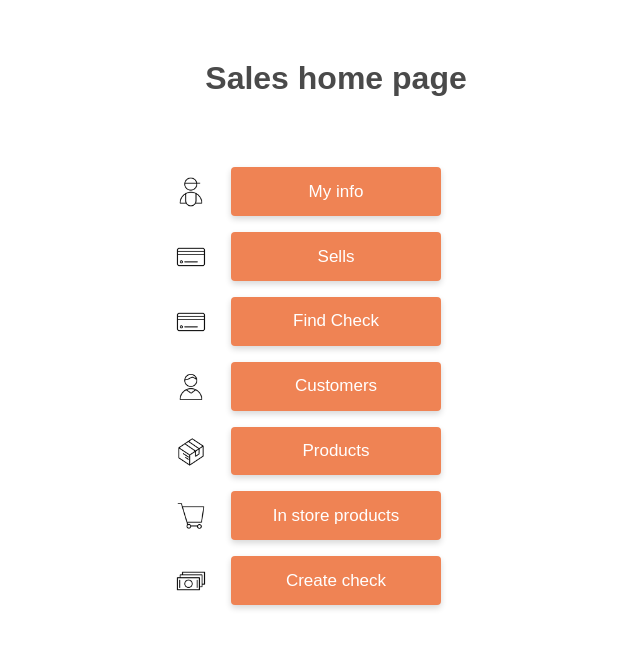
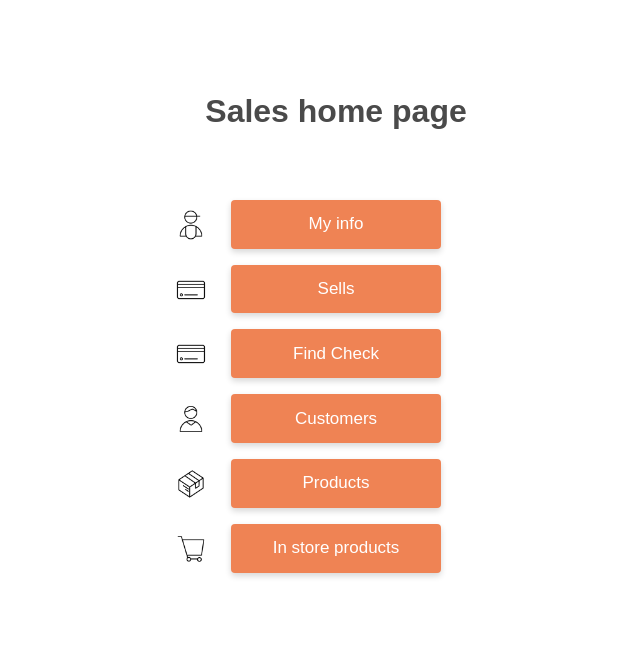
Before and after one commit to Zhenyettta/3LAGODA, a Django app: page /home/ in a window 1280 px wide. Shown: the part 70-719 px from the top of the page, without its empty margins (304-944 px from the left). Run offline with Django 4.2, Linux system fonts and the light colour scheme.

Commit message:
fixed check logic

```diff
--- a/3LAGODA/templates/sales/home.html
+++ b/3LAGODA/templates/sales/home.html
@@ -72,12 +72,6 @@
             </div>
         </form>
 
-        <form action="{% url 'sale' %}" method="post">
-            {% csrf_token %}
-            <div class="form-field field-6">
-                <button id="login-btn" class="btn btn-manager" type="submit">Create check</button>
-            </div>
-        </form>
 
     </div>
 
```
